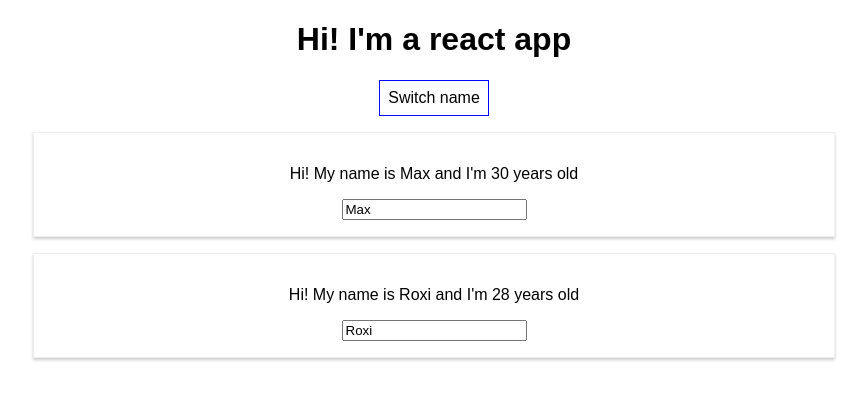
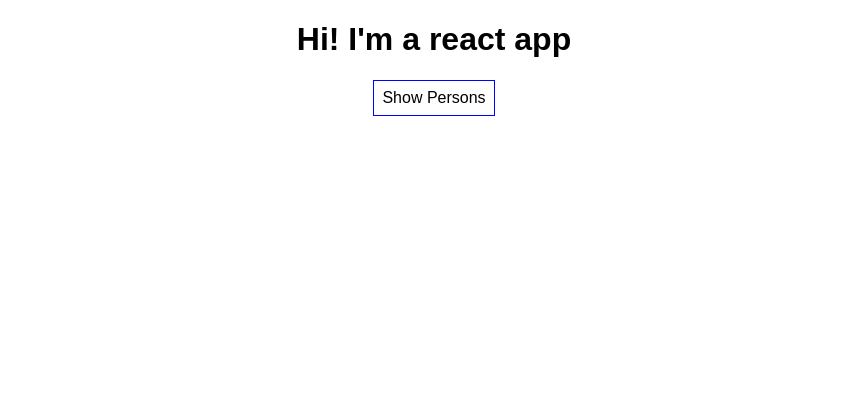
Before and after one commit to rcioara/react-start, a React (Create React App) app: page / in a window 1280 px wide. Shown: the top 400 px of the page, without its empty margins (206-1073 px from the left). Built offline with nearby package versions, Linux system fonts and the light colour scheme.

Commit message:
add delete function

```diff
--- a/src/App.js
+++ b/src/App.js
@@ -7,7 +7,8 @@ class App extends Component {
     persons: [
       {id: 1, name: 'Max', age: '30'},
       {id: 2, name: 'Roxi', age: '28'}
-    ]
+    ],
+    showPersons: false
   };
 
   switchNameHandler = (newName) => {
@@ -24,27 +25,47 @@ class App extends Component {
     ]});
   }
 
+  togglePersonsHandler = () => {
+    this.setState({showPersons: !this.state.showPersons});
+  }
+
+  deletePersonHandler= (idx) => {
+     // const persons = this.state.persons.slice(); // just copy the array
+      const persons = [...this.state.persons];
+      persons.splice(idx,1);
+      this.setState({persons: persons});
+  }
+
   render() {
+
     const style = {
       backgroundColor: 'white',
       font: 'inherit',
       border: '1px solid blue',
       padding: '8px'
     }
+
+    let btnText = 'Show Persons';
+    let persons = null;
+
+    if(this.state.showPersons){
+      persons = (this.state.persons.map((el, index) => {
+        return ( <Person click={() => this.deletePersonHandler(index)}
+                         key={index}
+                         name={el.name}
+                         age={el.age}
+                         change={this.changeNameHandler}/>)
+        }));
+      btnText = 'Hide Persons';
+    }
+
     return (
       <div className="App">
         <h1>Hi! I'm a react app</h1>
         <button style={style}
-                onClick={this.switchNameHandler.bind(this, 'Maxzxc!')}>
-                Switch name
+                onClick={this.togglePersonsHandler}>{btnText}
         </button>
-        {this.state.persons.map(el => {
-          return ( <Person click={this.switchNameHandler.bind(this, 'Max!')}
-                           key={el.id}
-                           name={el.name}
-                           age={el.age}
-                           change={this.changeNameHandler}/>)
-          })}
+        {persons}
       </div>
     );
   }
```
